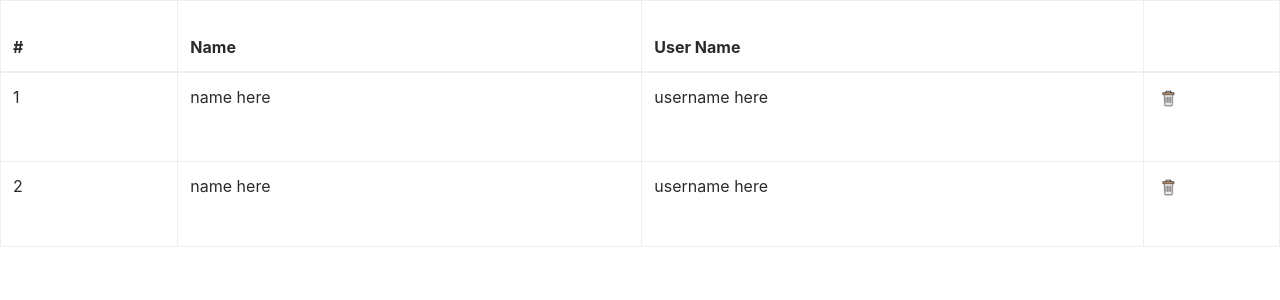
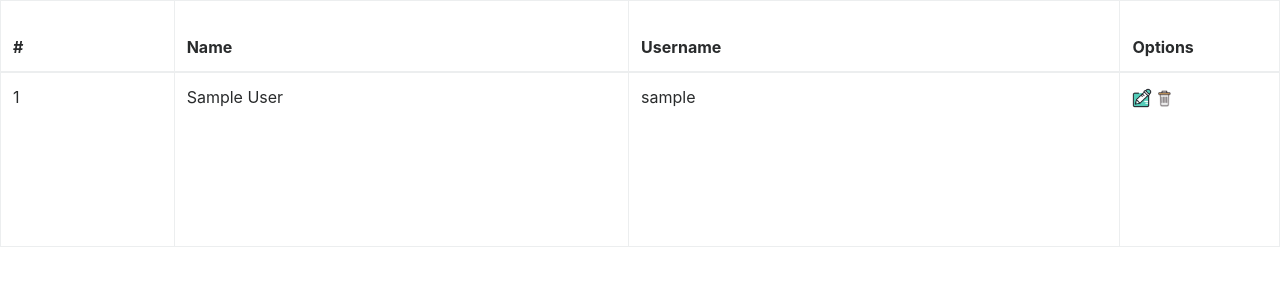
Before and after one commit to wmkwok/a290Midterm, a PHP site: page /Administrator.php in a window 1280 px wide. Shown: the top 300 px of the page. Run offline with PHP 8.4, Linux system fonts and the light colour scheme; tables that the repository leaves empty or names only in its code hold one stand-in row (values such as "Sample post"); some libraries are stand-ins or nearby versions.

Commit message:
added administrators listing

```diff
--- a/Administrator.php
+++ b/Administrator.php
@@ -12,28 +12,35 @@
     <tr>
       <th width="94" height="71">#</th>
       <th width="246">Name</th>
-      <th width="266">User Name</th>
-      <th width="72"></th>
+      <th width="266">Username</th>
+      <th width="72">Options</th>
     </tr>
   </thead>
   <tbody>
-    <tr>
-      <td height="84">1</td>
-      <td>name here</td>
-      <td>username here</td>
-      <td> <img src="fonts/trash.ico" width="25" height="25" />
-</td>
 
-    </tr>
-    <tr>
-      <td height="80">2</td>
-      <td>name here</td>
-      <td>username here</td>
-      <td><img src="fonts/trash.ico" width="25" height="25" />
-</td>
-    </tr>
+ <?php
+       require_once('connect.php');
+       $conn = connection();
+       mysqli_select_db($conn, "resource");
+       $listAdmins="SELECT name, username FROM users";
 
-
+       $listAdmins=mysqli_query($conn, $listAdmins);
+       if(mysqli_num_rows($listAdmins)){
+         $counter=1;
+         $options="<td><img src=\"fonts/edit.ico\" width=\"20\" height=\"20\" /><img src=\"fonts/trash.ico\" width=\"25\" height=\"25\" /></td\
+>";
+         while($row=mysqli_fetch_assoc($listAdmins)){
+            echo("<tr>");
+            echo("<td>{$counter}</td>");
+            echo("<td>{$row["name"]}</td>");
+            echo("<td>{$row["username"]}</td>");
+            echo($options);
+            echo("</tr>");
+            $counter+=1;
+         }
+    }
+       mysqli_close($conn);
+       ?>
   </tbody>
 </table>
 
```
